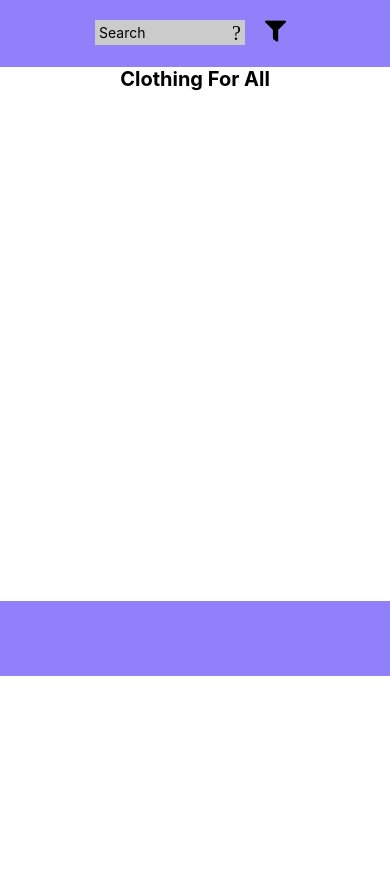
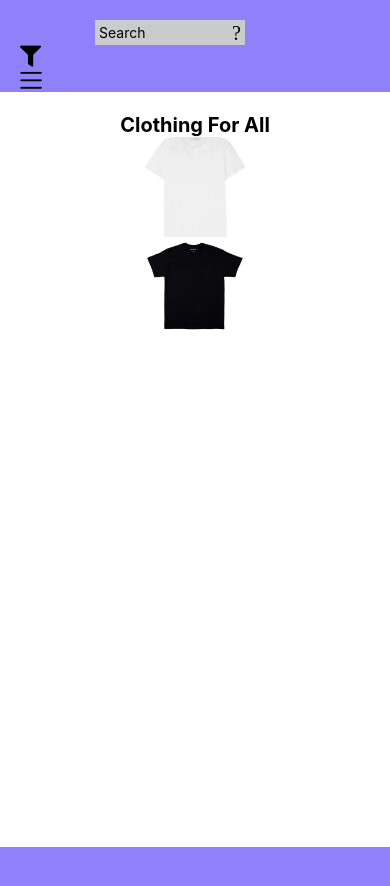
Before and after one commit to romakfranklin/clothes-for-all, a React Native app: screen / in a window 390 px wide. Shown: the top 886 px of the page. Before the commit the page ends 844 px from the top, so only its background shows below. Built offline with nearby package versions, Linux system fonts and the light colour scheme.

Commit message:
uploaded pictures to sight

```diff
--- a/app/screens/Main.js
+++ b/app/screens/Main.js
@@ -1,9 +1,10 @@
 import React, { cloneElement } from "react";
-import { Text, View, StyleSheet } from "react-native";
+import { Text, View, StyleSheet, Image, FlatList } from "react-native";
 import { StatusBar } from "expo-status-bar";
 import { Ionicons } from "@expo/vector-icons";
 import { FontAwesome5 } from "@expo/vector-icons";
 import { Fontisto } from "@expo/vector-icons";
+import { SimpleLineIcons } from "@expo/vector-icons";
 
 export default () => {
   return (
@@ -16,8 +17,18 @@ export default () => {
           <Ionicons name="ios-search" size={20} color="black" />
         </View>
         <FontAwesome5 name="filter" size={21} color="black" />
+        <SimpleLineIcons name="menu" size={22} color="black" />
       </View>
+      <FlatList>Dat</FlatList>
       <Text style={styles.title}>Clothing For All</Text>
+      <Image
+        source={require("../../assets/whiteplaintshirt.jpg")}
+        style={{ width: 100, height: 100 }}
+      />
+      <Image
+        source={require("../../assets/blacktshirt.jpg")}
+        style={{ width: 100, height: 100 }}
+      />
       <View style={styles.box2}></View>
     </View>
   );
@@ -41,7 +52,6 @@ const styles = StyleSheet.create({
     padding: 20,
     margin: 0,
     backgroundColor: "#9080F9",
-    flexDirection: "row",
   },
   search: {
     backgroundColor: "#CBCBCB",
```
